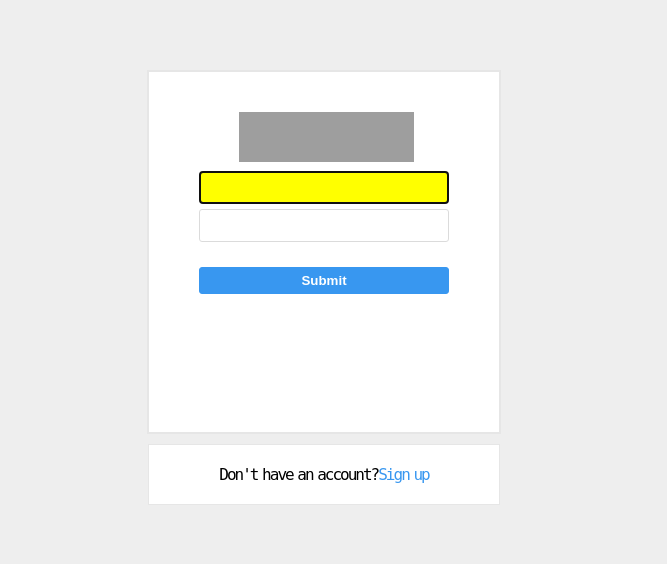
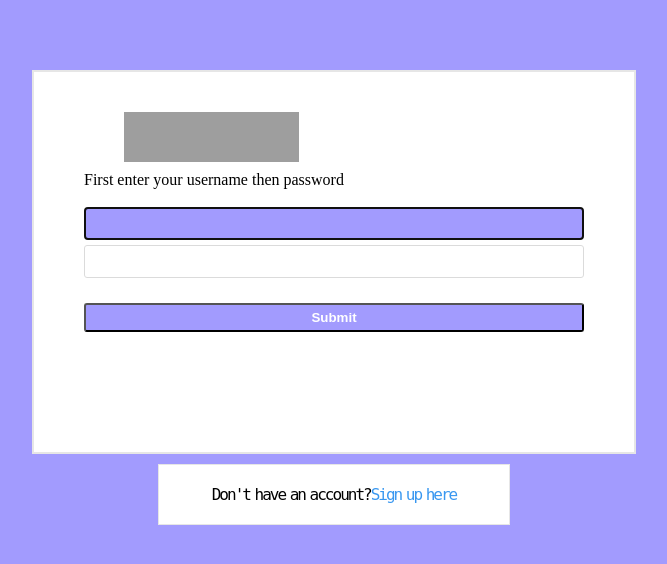
Before and after one commit to halima254/instagram-clone, a Django app: page /accounts/login/ in a window 1280 px wide. Shown: the top 564 px of the page, without its empty margins (316-983 px from the left). Run offline with Django 3.2, Linux system fonts and the light colour scheme; some libraries are stand-ins or nearby versions; some web fonts are replaced; grey boxes are pictures that could not be loaded.

Commit message:
add css changes

```diff
--- a/ig/static/css/edit_profile.css
+++ b/ig/static/css/edit_profile.css
@@ -1,5 +1,6 @@
 body{
-    background: #f3f1f1d9;
+    background: black;
+    background-color: #a29bfe;
     font-family: -apple-system,BlinkMacSystemFont,"Segoe UI",Roboto,Helvetica,Arial,sans-serif;
     }
 
@@ -10,7 +11,7 @@ body{
         border: 1px solid gray;
         padding: 10px;
         margin-top: 10%;
-        background: white;
+        background:#a29bfe;
         line-height: 35px;
      }
 
--- a/ig/static/css/home.css
+++ b/ig/static/css/home.css
@@ -1,5 +1,5 @@
 body{
-    background-color: azure;
+    background-color: #a29bfe;
 
 }
 .posts-list{
@@ -60,8 +60,8 @@ body{
     width: 10%;
     height: 40px;
     border: 2px solid gainsboro;
-    background-color: wheat;
-    color: aqua;
+    background-color: #a29bfe;
+    color: black;
 }
 a.profile-link{
     text-decoration: none;
--- a/ig/static/css/profile.css
+++ b/ig/static/css/profile.css
@@ -1,5 +1,5 @@
 body{
-    background-color: lightskyblue;
+    background-color: #a29bfe;
     font-family: Cambria, Cochin, Georgia, Times, 'Times New Roman', serif;
 }
 .profile-section{
--- a/static/registration/login.css
+++ b/static/registration/login.css
@@ -4,12 +4,12 @@
   }
 
   body {
-    background-color: #eee;
+    background-color: #a29bfe;
   }
 
   #wrapper {
-    width: 500px;
-    height: 70%;
+    width: 100%;
+    height: 50%;
     overflow: hidden;
     border: 0px solid #000;
     margin: 50px auto;
@@ -17,8 +17,8 @@
   }
 
   .main-content {
-    width: 250px;
-    height: 280px;
+    width: 500px;
+    height: 300px;
     margin: 10px auto;
     background-color: #fff;
     border: 2px solid #e6e6e6;
@@ -26,7 +26,7 @@
   }
 
   .header {
-    border: 0px solid #000;
+    border: 0px solid #a29bfe;
     margin-bottom: 5px;
   }
 
@@ -64,8 +64,7 @@
 
   .btn {
     width: 100%;
-    background-color: #3897f0;
-    border: 1px solid #3897f0;
+    background-color: #a29bfe;
     padding: 5px 12px;
     color: #fff;
     font-weight: bold;
@@ -102,5 +101,5 @@
   }
 
   input:focus {
-      background-color: yellow;
+      background-color:#a29bfe;
   }
--- a/templates/registration/login.html
+++ b/templates/registration/login.html
@@ -24,8 +24,10 @@
       <div class="l-part">
           <form method="post" action="{% url 'login' %}">
               {% csrf_token %}
+              <p>First enter your username then password</p> <br>
+
               {% for field in form.visible_fields %}
-                  {{ field.errors }}
+                 {{ field.errors }}
                   {{ field }}
               {% endfor %}
               <input type="submit" value="Submit" class="btn">
@@ -34,7 +36,7 @@
     </div>
     <div class="sub-content">
         <div class="s-part">
-          Don't have an account?<a href="{% url 'signup' %}">Sign up</a>
+          Don't have an account?<a href="{% url 'signup' %}">Sign up here</a>
         </div>
       </div>
     </div>
```
Also changed, not shown: ig/templates/ig/profile.html (+5 -5 lines), static/registration/signup.css (+8 -9 lines).
